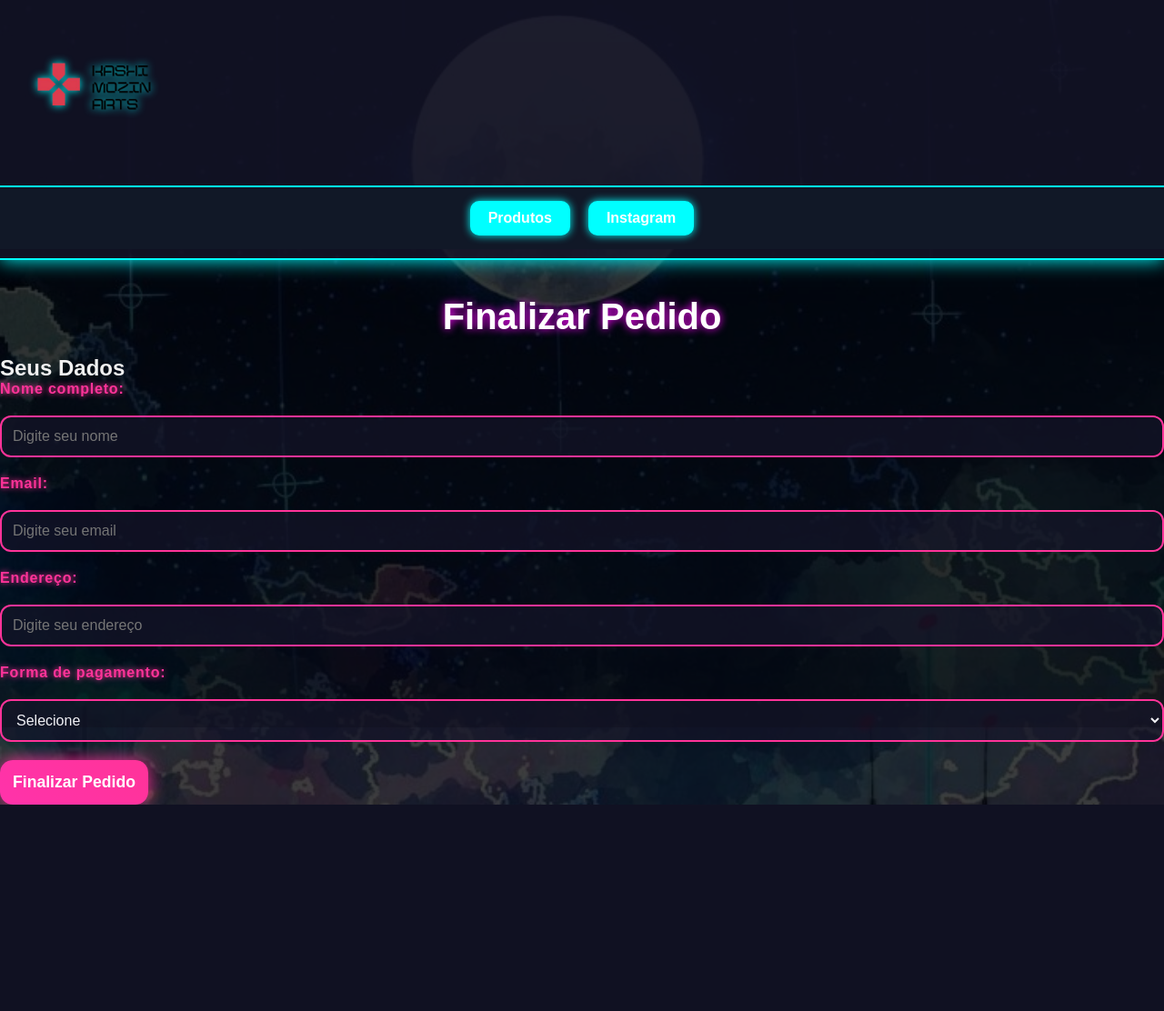
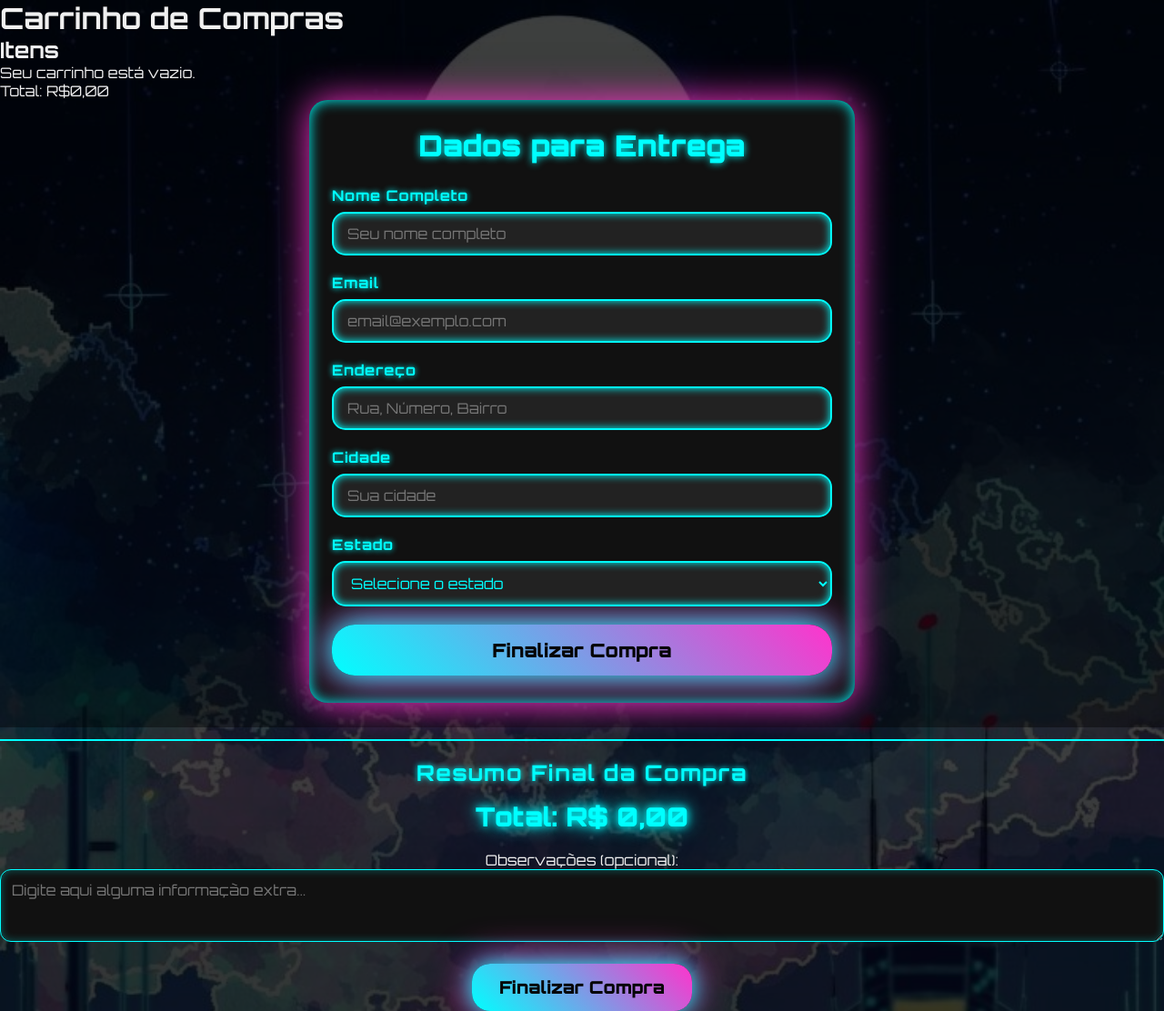
Before and after one commit to Kashimozinho/Kashimozidesign, a PHP site: page /checkout.html in a window 1280 px wide. Shown: the whole page at 91% size. Before the commit the page ends 885 px from the top, so only its background shows below. Run offline with PHP 8.4, Linux system fonts and the light colour scheme.

Commit message:
Add files via upload
Signed-off-by: Kashimozinho <otakuiludido58@gmail.com>

```diff
--- a/checkout.html
+++ b/checkout.html
@@ -1,50 +1,171 @@
 <!DOCTYPE html>
 <html lang="pt-BR">
 <head>
-    <meta charset="UTF-8">
-    <meta name="viewport" content="width=device-width, initial-scale=1.0">
-    <title>Checkout - Kashimozin Design</title>
-    <link rel="stylesheet" href="style.css">
+  <meta charset="UTF-8" />
+  <meta name="viewport" content="width=device-width, initial-scale=1" />
+  <title>Checkout - Kashimozin Design</title>
+  <link href="https://fonts.googleapis.com/css2?family=Orbitron:wght@400;700;900&display=swap" rel="stylesheet" />
+  <link rel="stylesheet" href="style.css" />
 </head>
 <body>
 
-    <header>
-        <img class="logo" src="src/imagens/Logotipo_para_Área_de__Tecnologia_e_Games_Moderno_Branco_e_Vermelho-removebg-preview.png" alt="Logo">
-        <nav class="navbar">
-            <a href="index.html">Produtos</a>
-            <a href="https://instagram.com/kashimo.__" target="_blank">Instagram</a>
-        </nav>
-    </header>
+  <div class="checkout">
+    <h1>Carrinho de Compras</h1>
 
-    <main>
-        <h1>Finalizar Pedido</h1>
+    <section class="itens-carrinho">
+      <h2>Itens</h2>
+      <ul id="lista-itens">
+        <!-- Itens aparecem aqui -->
+      </ul>
+      <div class="total" id="total">Total: R$0,00</div>
+    </section>
 
-        <section class="dados-cliente">
-            <h2>Seus Dados</h2>
-            <form>
-                <label for="nome">Nome completo:</label>
-                <input type="text" id="nome" placeholder="Digite seu nome" required>
+    <section class="dados-cliente">
+      <h2>Dados para Entrega</h2>
+      <form id="form-checkout">
+        <label for="nome">Nome Completo</label>
+        <input type="text" id="nome" name="nome" placeholder="Seu nome completo" required />
 
-                <label for="email">Email:</label>
-                <input type="email" id="email" placeholder="Digite seu email" required>
+        <label for="email">Email</label>
+        <input type="email" id="email" name="email" placeholder="email@exemplo.com" required />
 
-                <label for="endereco">Endereço:</label>
-                <input type="text" id="endereco" placeholder="Digite seu endereço" required>
+        <label for="endereco">Endereço</label>
+        <input type="text" id="endereco" name="endereco" placeholder="Rua, Número, Bairro" required />
 
-                <label for="pagamento">Forma de pagamento:</label>
-                <select id="pagamento" required>
-                    <option value="">Selecione</option>
-                    <option value="pix">PIX</option>
-                    <option value="cartao">Cartão</option>
-                    <option value="boleto">Boleto</option>
-                </select>
+        <label for="cidade">Cidade</label>
+        <input type="text" id="cidade" name="cidade" placeholder="Sua cidade" required />
 
-                <a href="https://www.instagram.com/direct/new/?username=kashimo.__" target="_blank">
-                    <button type="button" class="btn-comprar">Finalizar Pedido</button>
-                </a>
-            </form>
-        </section>
-    </main>
+        <label for="estado">Estado</label>
+        <select id="estado" name="estado" required>
+          <option value="">Selecione o estado</option>
+          <option value="SP">São Paulo</option>
+          <option value="RJ">Rio de Janeiro</option>
+          <option value="MG">Minas Gerais</option>
+          <option value="ES">Espírito Santo</option>
+        </select>
+
+        <button type="submit">Finalizar Compra</button>
+      </form>
+    </section>
+  </div>
+
+  <script>
+    function formatarPreco(valor) {
+      return valor.toLocaleString('pt-BR', { style: 'currency', currency: 'BRL' });
+    }
+
+    const listaItens = document.getElementById('lista-itens');
+    const totalEl = document.getElementById('total');
+    let carrinho = JSON.parse(localStorage.getItem('carrinho')) || [];
+
+    function atualizarCarrinho() {
+      listaItens.innerHTML = '';
+      let somaTotal = 0;
+
+      if (carrinho.length === 0) {
+        listaItens.innerHTML = '<li>Seu carrinho está vazio.</li>';
+        totalEl.textContent = 'Total: R$0,00';
+        return;
+      }
+
+      carrinho.forEach((item, index) => {
+        somaTotal += item.preco;
+        const li = document.createElement('li');
+        li.textContent = `${item.nome} - ${formatarPreco(item.preco)}`;
+
+        // Botão subir
+        const btnSubir = document.createElement('button');
+        btnSubir.textContent = '↑';
+        btnSubir.title = 'Subir item';
+        btnSubir.style.marginLeft = '10px';
+        btnSubir.style.cursor = 'pointer';
+        btnSubir.style.background = 'transparent';
+        btnSubir.style.color = '#0ff';
+        btnSubir.style.border = 'none';
+        btnSubir.style.fontWeight = '700';
+
+        btnSubir.disabled = index === 0;
+        btnSubir.addEventListener('click', () => {
+          if (index > 0) {
+            [carrinho[index], carrinho[index - 1]] = [carrinho[index - 1], carrinho[index]];
+            localStorage.setItem('carrinho', JSON.stringify(carrinho));
+            atualizarCarrinho();
+          }
+        });
+
+        // Botão descer
+        const btnDescer = document.createElement('button');
+        btnDescer.textContent = '↓';
+        btnDescer.title = 'Descer item';
+        btnDescer.style.marginLeft = '5px';
+        btnDescer.style.cursor = 'pointer';
+        btnDescer.style.background = 'transparent';
+        btnDescer.style.color = '#0ff';
+        btnDescer.style.border = 'none';
+        btnDescer.style.fontWeight = '700';
+
+        btnDescer.disabled = index === carrinho.length -1;
+        btnDescer.addEventListener('click', () => {
+          if (index < carrinho.length - 1) {
+            [carrinho[index], carrinho[index + 1]] = [carrinho[index + 1], carrinho[index]];
+            localStorage.setItem('carrinho', JSON.stringify(carrinho));
+            atualizarCarrinho();
+          }
+        });
+
+        // Botão remover
+        const btnRemover = document.createElement('button');
+        btnRemover.textContent = 'Remover';
+        btnRemover.style.marginLeft = '10px';
+        btnRemover.style.cursor = 'pointer';
+        btnRemover.style.background = 'transparent';
+        btnRemover.style.color = '#ff3399';
+        btnRemover.style.border = 'none';
+        btnRemover.style.fontWeight = '700';
+
+        btnRemover.addEventListener('click', () => {
+          carrinho.splice(index, 1);
+          localStorage.setItem('carrinho', JSON.stringify(carrinho));
+          atualizarCarrinho();
+        });
+
+        li.appendChild(btnSubir);
+        li.appendChild(btnDescer);
+        li.appendChild(btnRemover);
+        listaItens.appendChild(li);
+      });
+
+      totalEl.textContent = `Total: ${formatarPreco(somaTotal)}`;
+    }
+
+    atualizarCarrinho();
+
+    document.getElementById('form-checkout').addEventListener('submit', (e) => {
+      e.preventDefault();
+
+      if (carrinho.length === 0) {
+        alert('Seu carrinho está vazio!');
+        return;
+      }
+
+      alert('Compra finalizada com sucesso! Obrigado pela preferência.');
+
+      carrinho = [];
+      localStorage.setItem('carrinho', JSON.stringify(carrinho));
+      atualizarCarrinho();
+      e.target.reset();
+    });
+  </script>
+
+<div class="resumo-compra">
+  <h3>Resumo Final da Compra</h3>
+  <div class="total-final">Total: R$ <span id="totalCompra">0,00</span></div>
+
+  <label for="observacoes">Observações (opcional):</label>
+  <textarea id="observacoes" placeholder="Digite aqui alguma informação extra..."></textarea>
+
+  <button class="finalizar-compra">Finalizar Compra</button>
+</div>
 
 </body>
 </html>
--- a/style.css
+++ b/style.css
@@ -256,121 +256,132 @@ body {
   min-height: 100vh;
 }
 
-/* Container do checkout/carrinho */
-.checkout {
-  max-width: 600px;
-  margin: 40px auto;
-  background: rgba(10, 10, 30, 0.85); /* fundo escuro translúcido */
-  border-radius: 15px;
-  box-shadow: 0 0 20px #ff0044, 0 0 30px #ff00cc;
-  padding: 30px 40px;
-  color: #f0f0f5;
-  font-family: 'Orbitron', sans-serif;
-  backdrop-filter: blur(12px);
+.resumo-compra {
+  margin-top: 30px;
+  padding-top: 20px;
+  border-top: 2px solid #0ff;
+  text-align: center;
 }
 
-/* Títulos do checkout */
-.checkout h1,
-.checkout h2 {
-  text-align: center;
-  margin-bottom: 25px;
+.resumo-compra h3 {
+  color: #0ff;
+  font-weight: 700;
+  margin-bottom: 15px;
+  font-size: 1.5rem;
   letter-spacing: 1.5px;
-  color: #ff3399;
-  text-shadow: 0 0 8px #ff33aa;
+  text-shadow: 0 0 6px #0ff;
 }
 
-/* Lista de itens no carrinho */
-.itens-carrinho ul {
-  list-style: none;
-  padding-left: 0;
-  max-height: 300px;
-  overflow-y: auto;
-  margin-bottom: 30px;
-  border: 1px solid #ff3399;
-  border-radius: 10px;
-  background: rgba(255, 51, 153, 0.1);
-  box-shadow: inset 0 0 10px #ff3399;
+.resumo-compra .total-final {
+  font-size: 1.8rem;
+  font-weight: 900;
+  color: #0ff;
+  margin-bottom: 20px;
+  text-shadow: 0 0 8px #0ff, 0 0 20px #0ff;
 }
 
-/* Itens individuais */
-.itens-carrinho li {
-  padding: 12px 20px;
-  border-bottom: 1px solid #ff3399;
-  font-weight: 600;
-  display: flex;
-  justify-content: space-between;
-  transition: background 0.3s ease;
-  cursor: default;
+.resumo-compra textarea {
+  width: 100%;
+  max-width: 100%;
+  height: 80px;
+  padding: 12px;
+  border-radius: 12px;
+  border: 1px solid #0ff;
+  background: #111;
+  color: #0ff;
+  font-size: 1rem;
+  resize: vertical;
+  box-shadow: 0 0 10px #0ff5 inset;
+  margin-bottom: 20px;
+  font-family: 'Orbitron', sans-serif;
 }
 
-.itens-carrinho li:hover {
-  background: rgba(255, 51, 153, 0.3);
-  box-shadow: 0 0 15px #ff3399;
-  transform: translateX(5px);
+.resumo-compra button.finalizar-compra {
+  background: linear-gradient(45deg, #0ff, #ff33cc);
+  color: #050505;
+  font-weight: 900;
+  padding: 14px 30px;
+  border: none;
+  border-radius: 20px;
+  cursor: pointer;
+  font-size: 1.2rem;
+  box-shadow: 0 0 25px #0ff, 0 0 45px #ff33cc;
+  transition: box-shadow 0.3s ease, transform 0.3s ease;
 }
 
-/* Total do carrinho */
-.total {
-  text-align: right;
-  font-weight: 900;
-  font-size: 1.4rem;
-  margin-bottom: 35px;
-  color: #ff66bb;
-  text-shadow: 0 0 10px #ff66bb;
+.resumo-compra button.finalizar-compra:hover {
+  box-shadow: 0 0 35px #0ff, 0 0 60px #ff33cc;
+  transform: scale(1.05);
 }
 
-/* Formulário de dados do cliente */
-.dados-cliente form {
-  display: flex;
-  flex-direction: column;
-  gap: 20px;
+.dados-cliente {
+  max-width: 600px;
+  margin: 0 auto 40px;
+  background-color: #111;
+  padding: 30px 25px;
+  border-radius: 20px;
+  box-shadow: 0 0 15px #0ff inset, 0 0 40px #ff33cc;
+  font-family: 'Orbitron', sans-serif;
+  color: #0ff;
 }
 
-/* Labels */
-.dados-cliente label {
-  font-weight: 700;
-  color: #ff3399;
-  letter-spacing: 0.8px;
-  text-shadow: 0 0 6px #ff3399;
+.dados-cliente h2 {
+  text-align: center;
+  font-size: 2rem;
+  font-weight: 900;
+  margin-bottom: 25px;
+  text-shadow: 0 0 8px #0ff;
 }
 
-/* Inputs e selects */
+.dados-cliente label {
+  display: block;
+  font-weight: 700;
+  margin-bottom: 8px;
+  letter-spacing: 0.05em;
+  text-shadow: 0 0 6px #0ff;
+}
+
 .dados-cliente input,
 .dados-cliente select {
-  padding: 12px;
-  border-radius: 12px;
-  border: 2px solid #ff3399;
-  background: rgba(20, 20, 40, 0.7);
-  color: #f0f0f5;
+  width: 100%;
+  padding: 12px 15px;
+  border-radius: 15px;
+  border: 2px solid #0ff;
+  background-color: #222;
+  color: #0ff;
+  font-size: 1rem;
+  box-shadow: inset 0 0 10px #0ff;
+  transition: border-color 0.3s ease, box-shadow 0.3s ease;
   font-family: 'Orbitron', sans-serif;
-  font-size: 1rem;
-  transition: border-color 0.3s ease, box-shadow 0.3s ease;
+  margin-bottom: 20px;
 }
 
 .dados-cliente input:focus,
 .dados-cliente select:focus {
   outline: none;
-  border-color: #ff66bb;
-  box-shadow: 0 0 12px #ff66bb;
+  border-color: #ff33cc;
+  box-shadow: 0 0 15px #ff33cc;
+  background-color: #2a2a2a;
+  color: #ff33cc;
 }
 
-/* Botão de envio */
 .dados-cliente button {
-  background: linear-gradient(45deg, #ff33aa, #ff3399);
-  color: #fff;
+  display: block;
+  width: 100%;
+  padding: 15px 0;
+  background: linear-gradient(45deg, #0ff, #ff33cc);
   border: none;
-  padding: 14px;
-  border-radius: 14px;
+  border-radius: 25px;
+  color: #050505;
   font-weight: 900;
+  font-size: 1.3rem;
+  cursor: pointer;
+  box-shadow: 0 0 30px #0ff, 0 0 50px #ff33cc;
+  transition: box-shadow 0.3s ease, transform 0.3s ease;
   font-family: 'Orbitron', sans-serif;
-  font-size: 1.1rem;
-  cursor: pointer;
-  box-shadow: 0 0 20px #ff3399;
-  transition: background 0.4s ease, box-shadow 0.4s ease, transform 0.2s ease;
 }
 
 .dados-cliente button:hover {
-  background: linear-gradient(45deg, #ff3399, #ff00cc);
-  box-shadow: 0 0 30px #ff00cc;
+  box-shadow: 0 0 40px #0ff, 0 0 65px #ff33cc;
   transform: scale(1.05);
 }
```
Also changed, not shown: server.js (+14 -0 lines).
